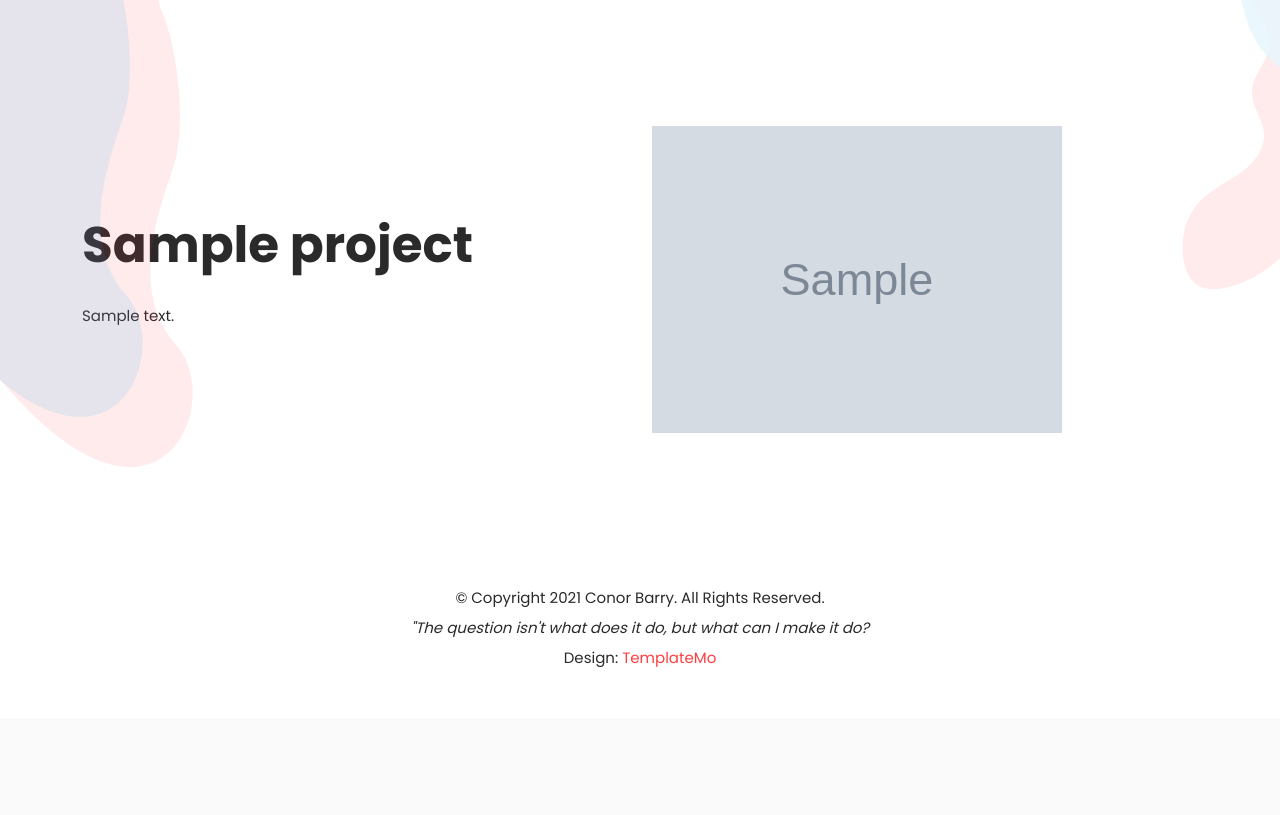
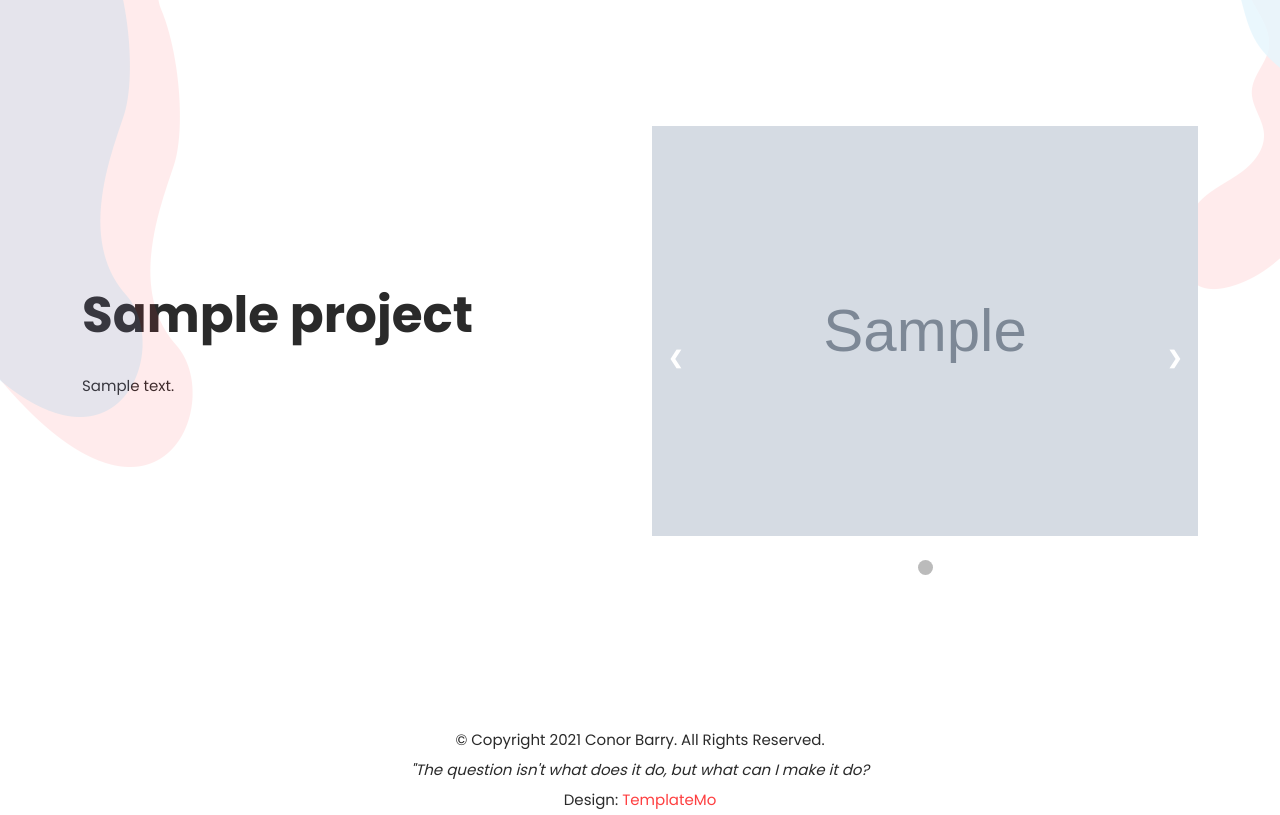
Before and after one commit to HortatioPistachio/UniTimetable, a Django app: a page that uses mysite/blog/templates/base.html in a window 1280 px wide. Shown: the part 100-915 px from the top of the page. Before the commit the page ends 767 px from the top, so only its background shows below. Run offline with Django 3.2, Linux system fonts and the light colour scheme; tables that the repository leaves empty hold one stand-in row (values such as "Sample post"); grey boxes marked "Sample" are stand-in pictures; some libraries are stand-ins or nearby versions.

Commit message:
added basic slide show to the project detail

```diff
--- a/mysite/blog/models.py
+++ b/mysite/blog/models.py
@@ -10,6 +10,6 @@ class Project(models.Model):
     blurb = models.CharField(max_length=500)
     about = models.TextField()
     img1 = models.ImageField()
-    img2 = models.ImageField(null=True)
-    img3 = models.ImageField(null=True)
+    img2 = models.ImageField(null=True, blank=True)
+    img3 = models.ImageField(null=True, blank=True)
     year = models.IntegerField()
--- a/mysite/blog/static/css/blog.css
+++ b/mysite/blog/static/css/blog.css
@@ -11,3 +11,102 @@
 .footer {
     padding-top: 0px;
 }
+
+/* slide show css */
+/*------------------------*/
+
+* {box-sizing:border-box}
+
+/* Slideshow container */
+.slideshow-container {
+  max-width: 1000px;
+  position: relative;
+  margin: auto;
+}
+
+/* Hide the images by default */
+.mySlides {
+  display: none;
+  opacity: 100;
+}
+
+/* Next & previous buttons */
+.prev, .next {
+  cursor: pointer;
+  position: absolute;
+  top: 50%;
+  width: auto;
+  margin-top: -22px;
+  padding: 16px;
+  color: white;
+  font-weight: bold;
+  font-size: 18px;
+  transition: 0.6s ease;
+  border-radius: 0 3px 3px 0;
+  user-select: none;
+}
+
+/* Position the "next button" to the right */
+.next {
+  right: 0;
+  border-radius: 3px 0 0 3px;
+}
+
+/* On hover, add a black background color with a little bit see-through */
+.prev:hover, .next:hover {
+  background-color: rgba(0,0,0,0.8);
+}
+
+/* Caption text */
+.text {
+  color: #f2f2f2;
+  font-size: 15px;
+  padding: 8px 12px;
+  position: absolute;
+  bottom: 8px;
+  width: 100%;
+  text-align: center;
+}
+
+/* Number text (1/3 etc) */
+.numbertext {
+  color: #f2f2f2;
+  font-size: 12px;
+  padding: 8px 12px;
+  position: absolute;
+  top: 0;
+}
+
+/* The dots/bullets/indicators */
+.dot {
+  cursor: pointer;
+  height: 15px;
+  width: 15px;
+  margin: 0 2px;
+  background-color: #bbb;
+  border-radius: 50%;
+  display: inline-block;
+  transition: background-color 0.6s ease;
+}
+
+.active, .dot:hover {
+  background-color: #717171;
+}
+
+/* Fading animation */
+.fade {
+  -webkit-animation-name: fade;
+  -webkit-animation-duration: 1.5s;
+  animation-name: fade;
+  animation-duration: 1.5s;
+}
+
+@-webkit-keyframes fade {
+  from {opacity: .4}
+  to {opacity: 1}
+}
+
+@keyframes fade {
+  from {opacity: .4}
+  to {opacity: 1}
+}
--- /dev/null
+++ b/mysite/blog/static/js/slideShow.js
@@ -0,0 +1,28 @@
+var slideIndex = 1;
+showSlides(slideIndex);
+
+// Next/previous controls
+function plusSlides(n) {
+  showSlides(slideIndex += n);
+}
+
+// Thumbnail image controls
+function currentSlide(n) {
+  showSlides(slideIndex = n);
+}
+
+function showSlides(n) {
+  var i;
+  var slides = document.getElementsByClassName("mySlides");
+  var dots = document.getElementsByClassName("dot");
+  if (n > slides.length) {slideIndex = 1}
+  if (n < 1) {slideIndex = slides.length}
+  for (i = 0; i < slides.length; i++) {
+      slides[i].style.display = "none";
+  }
+  for (i = 0; i < dots.length; i++) {
+      dots[i].className = dots[i].className.replace(" active", "");
+  }
+  slides[slideIndex-1].style.display = "block";
+  dots[slideIndex-1].className += " active";
+}
--- a/mysite/blog/templates/base.html
+++ b/mysite/blog/templates/base.html
@@ -102,6 +102,7 @@ https://templatemo.com/tm-562-space-dynamic
   <script src="../static/assets/js/animation.js"></script>
   <script src="../static/assets/js/imagesloaded.js"></script>
   <script src="../static/assets/js/templatemo-custom.js"></script>
+  <script src="../static/js/slideShow.js"></script>
 
 </body>
 </html>
--- a/mysite/blog/templates/blog/projectDetail.html
+++ b/mysite/blog/templates/blog/projectDetail.html
@@ -20,12 +20,42 @@
               </div>
             </div>
 
+
+
             <div class="col-lg-6">
+
                 <div class="right-image wow fadeInRight" data-wow-duration="1s" data-wow-delay="0.5s">
-                  <img src="{{project.img1.url}}" alt="the cutest dog">
+
+                    <div class="slideshow-container">
+                        {% for pic in pictures %}
+                        <div class="mySlides">
+
+                            <img src="{{ pic.url }}" style="width: 100%;" >
+
+                        </div>
+                        {% endfor %}
+
+                        <!-- Next and previous buttons -->
+                        <a class="prev" onclick="plusSlides(-1)">&#10094;</a>
+                        <a class="next" onclick="plusSlides(1)">&#10095;</a>
+
+                        <br>
+
+                        <div style="text-align:center">
+                            {% for i in numPics %}
+                                <span class="dot" onclick="currentSlide( {{i}} )"></span>
+                            {% endfor %}
+                        </div>
+
                 </div>
+            </div>
 
-              </div>
+        </div>
+
+    </div>
+
+
+
 
           </div>
 
--- a/mysite/blog/views.py
+++ b/mysite/blog/views.py
@@ -43,9 +43,23 @@ def error(request):
 def faq(request):
     return render(request, 'blog/faq.html')
 
-def projectDetail(request, name   ):
+def projectDetail(request, name):
     project = get_object_or_404(Project, name=name)
-    return render(request, 'blog/projectDetail.html', {'project':project})
+    pictures = [project.img1]
+    try:
+       project.img2.size
+       pictures.append(project.img2)
+    except:
+        pass
+
+    try:
+       project.img3.size
+       pictures.append( project.img3)
+    except:
+        pass
+
+    numPics = range(len(pictures))
+    return render(request, 'blog/projectDetail.html', {'project':project, 'pictures':pictures, 'numPics':numPics})
 
 
 def error_404_view(request, exception):
```
